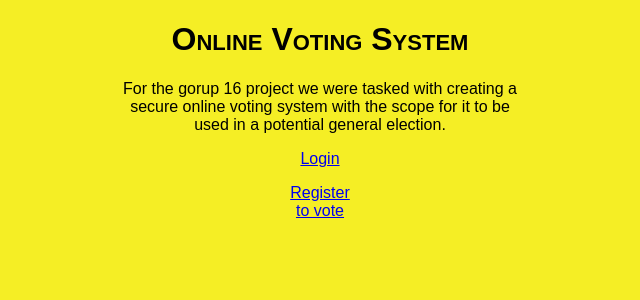
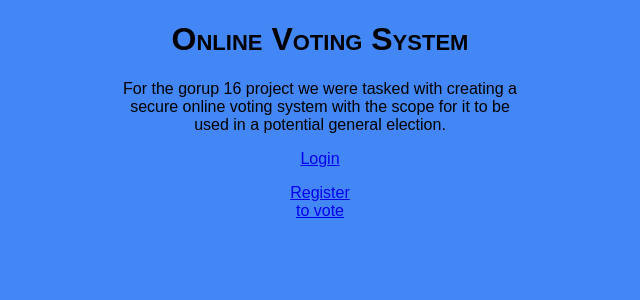
Before and after one commit to ku5-ku5/CM2305-Voting-System-Prototype-, a Python web app: template Prototype/templates/index.html in a window 1280 px wide. Shown: the top 300 px of the page, without its empty margins (320-960 px from the left). Run offline with Jinja, Linux system fonts and the light colour scheme; the template is opened without the code that fills it, so the values that code supplies are empty.

Commit message:
changed background from yellow to blue

```diff
--- a/Prototype/static/style.css
+++ b/Prototype/static/style.css
@@ -1,5 +1,5 @@
 body {
-	background-color: #f5ee25;
+	background-color: #4287f5;
 	font-family: sans-serif;
 	margin: 0;
 }
```
